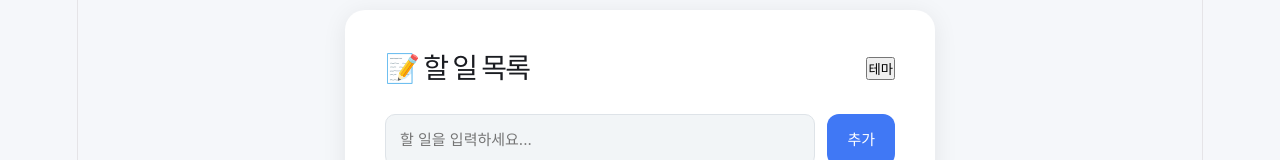
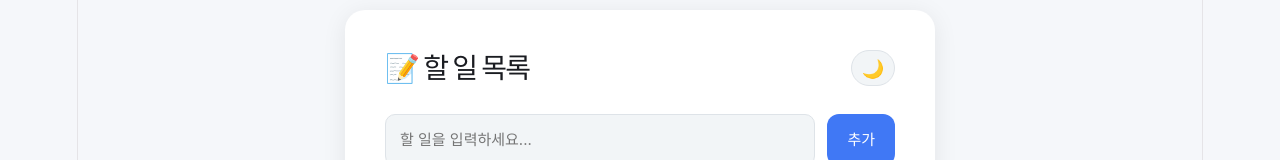
Before and after one commit to hyeongu01/react-todo-app, a React (Vite) app: page / in a window 1280 px wide. Shown: the top 160 px of the page. Built offline with nearby package versions, Linux system fonts and the light colour scheme.

Commit message:
feat: 테마 토글 버튼 추가

```diff
--- a/src/components/Header.module.css
+++ b/src/components/Header.module.css
@@ -19,3 +19,26 @@
   align-items: center;
   align-self: stretch;
 }
+
+.header button {
+  display: flex;
+  width: 44px;
+  height: 36px;
+  justify-content: center;
+  align-items: center;
+
+  border-radius: 18px;
+  border: 1px solid var(--border-default, #474d54);
+  background: var(--bg-input, #333840);
+
+  color: #000;
+  font-family: Inter;
+  font-size: 18px;
+  font-style: normal;
+  font-weight: 400;
+  line-height: normal;
+}
+
+.header button:active {
+  transform: scale(0.85);
+}
--- a/src/components/Header.tsx
+++ b/src/components/Header.tsx
@@ -3,12 +3,12 @@ import styles from './Header.module.css';
 import { useTheme } from '../contexts/ThemeContext';
 
 function Header(): JSX.Element {
-  const { toggleTheme } = useTheme();
+  const { theme, toggleTheme } = useTheme();
   return (
     <div className={styles.header}>
       <h1>📝 할 일 목록</h1>
 
-      <button onClick={toggleTheme}>테마</button>
+      <button onClick={toggleTheme}>{theme === 'light' ? '🌙' : '☀'}</button>
     </div>
   );
 }
```
